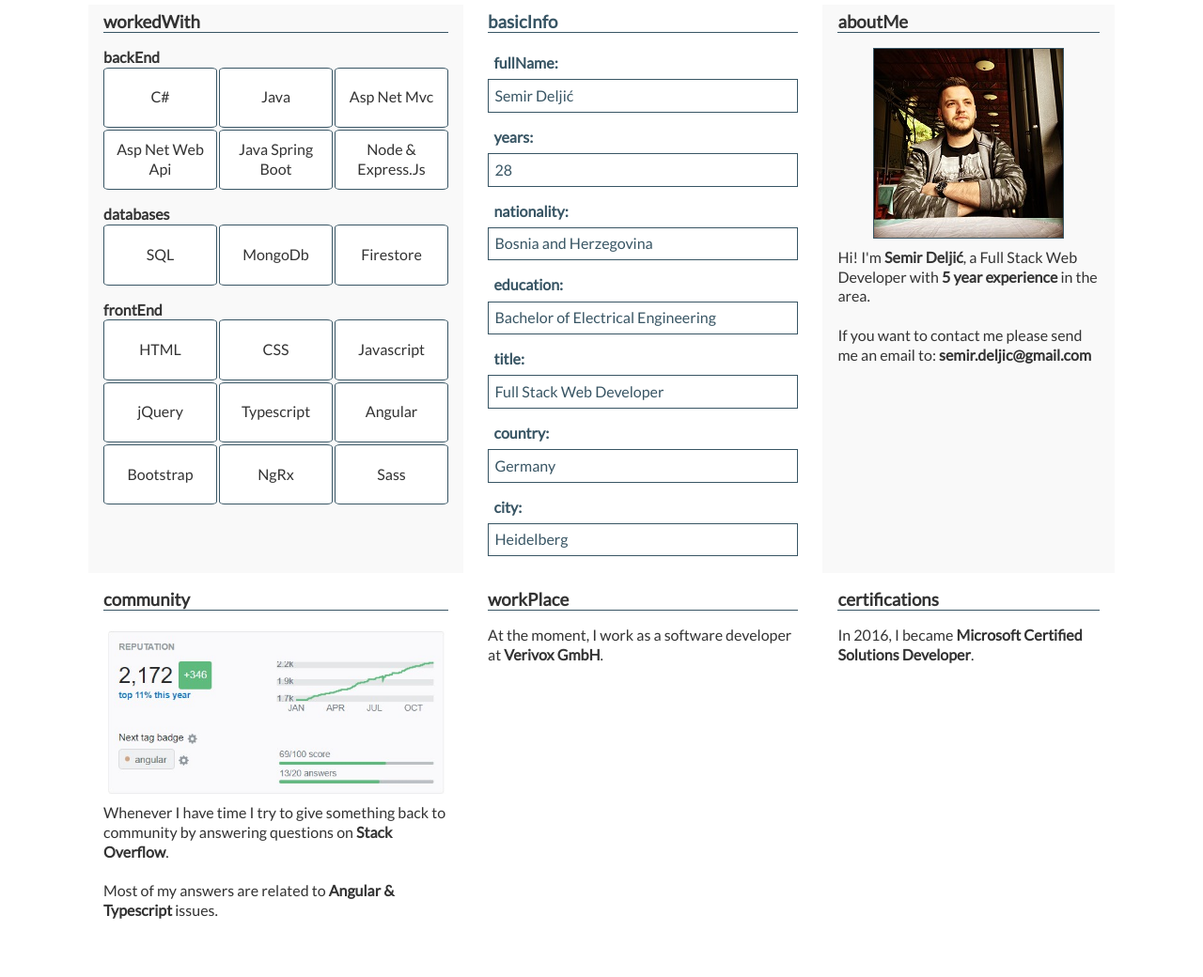
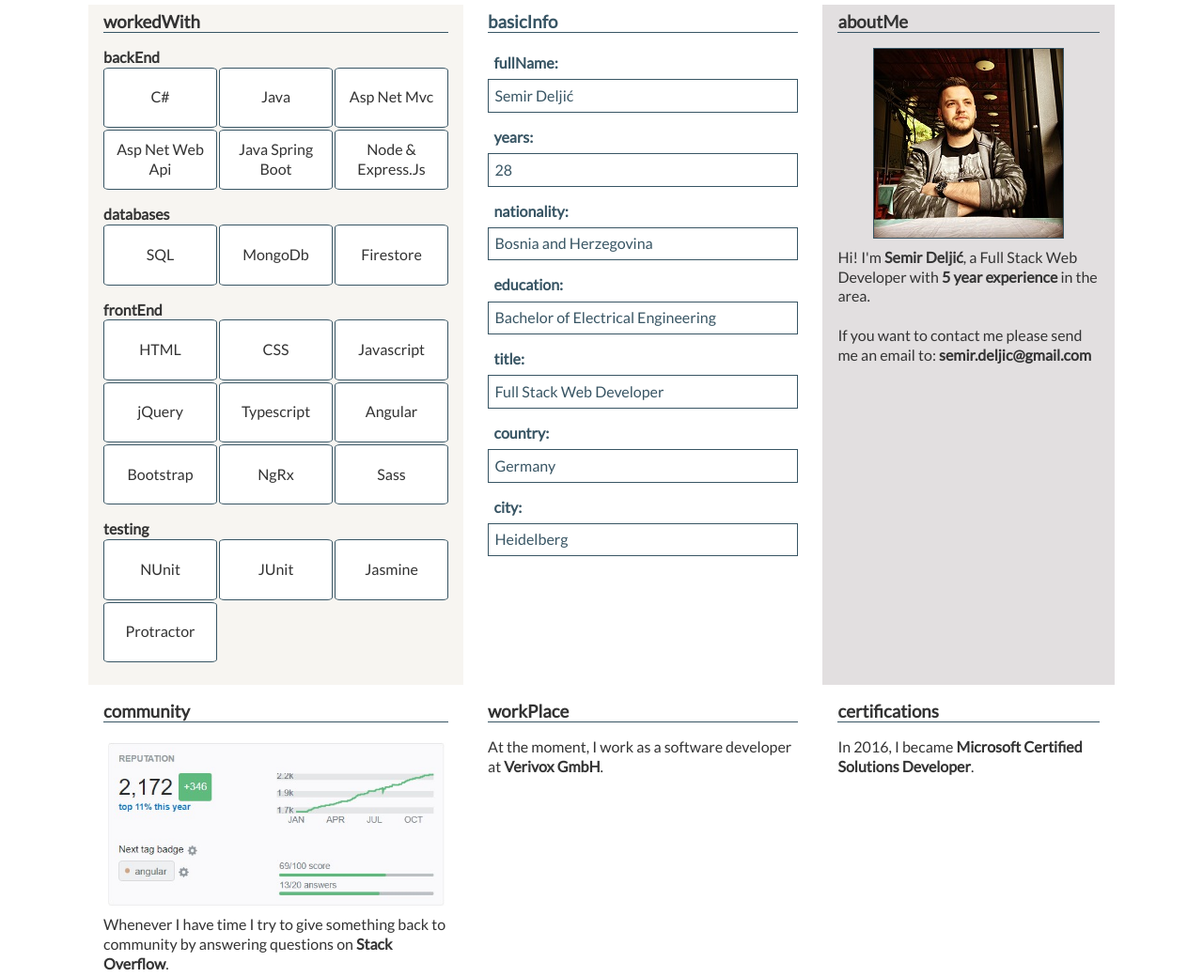
Before and after one commit to Semir-Deljic/developer-thing, a plain HTML site: page index.html in a window 1280 px wide. Shown: the top 1040 px of the page at 94% size. Before the commit the page ends 1014 px from the top, so only its background shows below. Drawn offline with Linux system fonts and the light colour scheme.

Commit message:
Changed colors

```diff
--- a/css/_about_me.scss
+++ b/css/_about_me.scss
@@ -2,7 +2,7 @@
 
 .about-me {
     grid-area: about-me;
-    background-color: #f9f9f9 !important;
+    background-color: $bg-color-1 !important;
 
     .profile-image {
         border: 1px solid $primary-color;
--- a/css/_technologies.scss
+++ b/css/_technologies.scss
@@ -2,7 +2,7 @@
 
 .technologies {
     grid-area: technologies;
-    background-color: #f9f9f9 !important;
+    background-color: $bg-color-3 !important;
 
     ul {
         list-style: none;
--- a/css/_variables.scss
+++ b/css/_variables.scss
@@ -1,3 +1,6 @@
+$bg-color-1: #e2dfe0;
+$bg-color-2: #dce0e0;
+$bg-color-3: #f7f5f1;
 $primary-color: rgb(56, 85, 100);
 $default-border-radius: 5%;
 $default-padding: 0.4rem;
--- a/data/technologies.json
+++ b/data/technologies.json
@@ -30,5 +30,14 @@
             "NgRx",
             "Sass"
         ]
+    },
+    {
+        "topic": "testing",
+        "technologies": [
+            "NUnit",
+            "JUnit",
+            "Jasmine",
+            "Protractor"
+        ]
     }
 ]
```
Also changed, not shown: css/style.css, 1 other file.
